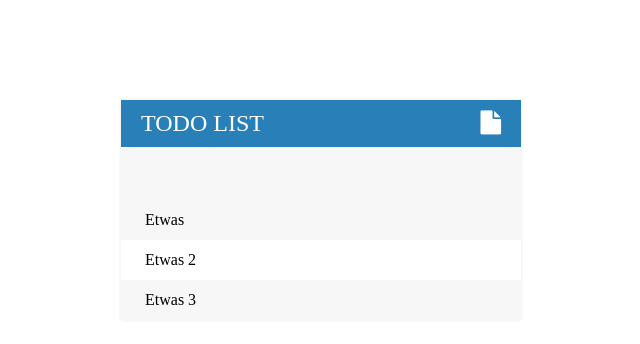
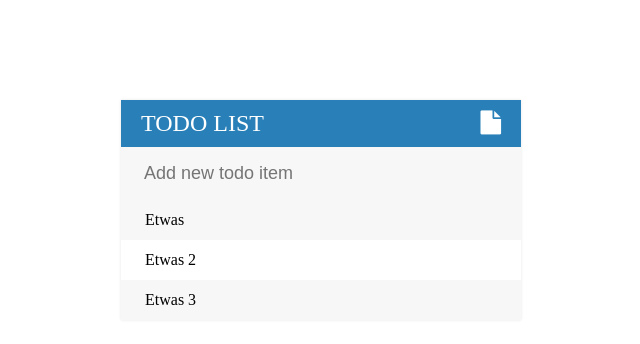
Before and after one commit to knknrnkn/Todo-list-jQuery, a plain HTML site: page index.html in a window 1280 px wide. Shown: the whole page, without its empty margins (319-959 px from the left). Drawn offline with Linux system fonts and the light colour scheme.

Commit message:
Update index.html

```diff
--- a/index.html
+++ b/index.html
@@ -14,7 +14,7 @@
 <body>
     <div class="container">
         <h1>ToDo List <i class="fa fa-file"></i></h1>
-        <input type="text" placeholder=""Add new todo item">
+        <input type="text" placeholder="Add new todo item">
         <ul>
             <li> <span><i class="fa fa-trash"></i></span> Etwas</li>
             <li> <span><i class="fa fa-trash"></i></span> Etwas 2</li>
```
